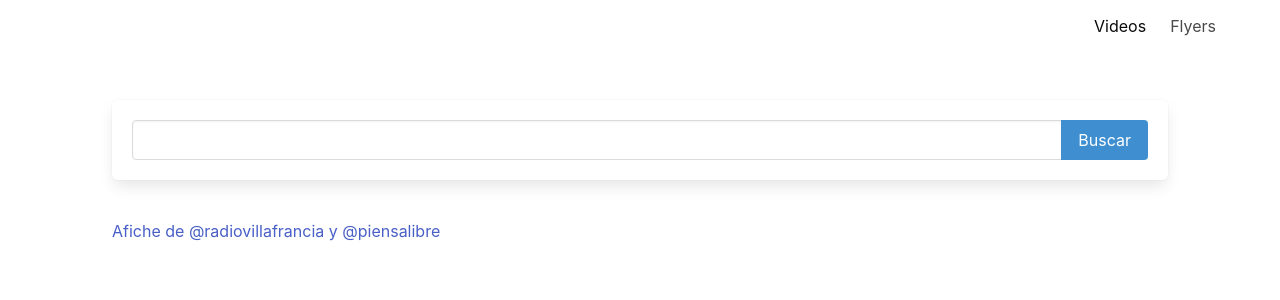
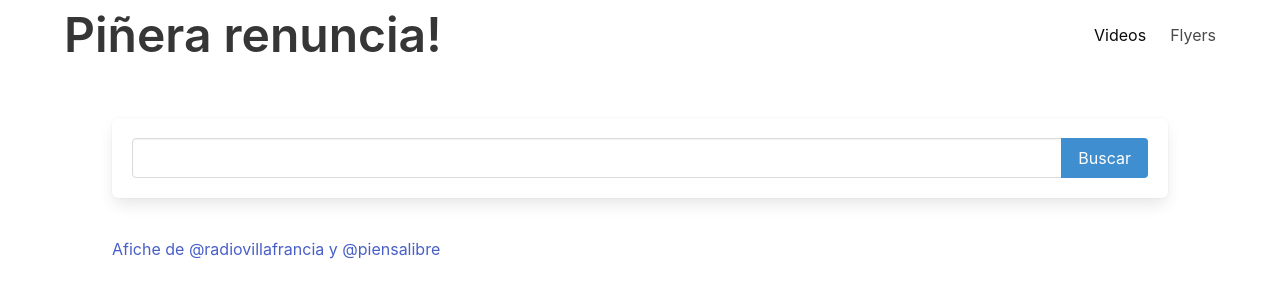
Before and after one commit to pineraren/pinerarenuncia.github.io, a Nuxt app: page /flyers in a window 1280 px wide. Shown: the top 300 px of the page. Built offline with nearby package versions, Linux system fonts and the light colour scheme.

Commit message:
page title added in menu

```diff
--- a/layouts/default.vue
+++ b/layouts/default.vue
@@ -2,6 +2,16 @@
   <div>
     <nav class="navbar">
       <div class="container">
+        <div class="navbar-brand">
+          <a class="navbar-item" href="../">
+            <h1 class="title is-1">Pi&ntilde;era renuncia!</h1>
+          </a>
+          <span class="navbar-burger burger" data-target="navbarMenu">
+                                <span></span>
+                        <span></span>
+                        <span></span>
+                        </span>
+        </div>
         <div class="navbar-brand">
           <span class="navbar-burger burger" data-target="navbarMenu">
             <span></span>
```
